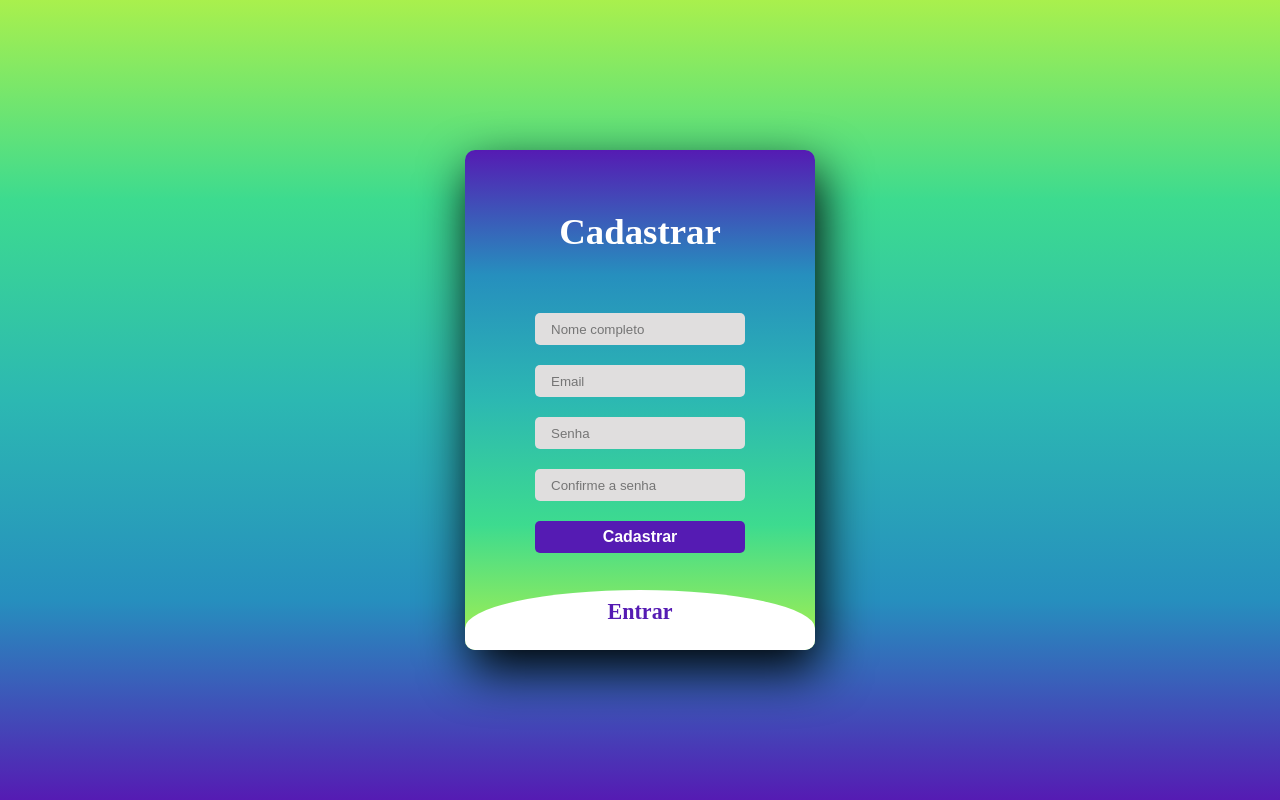
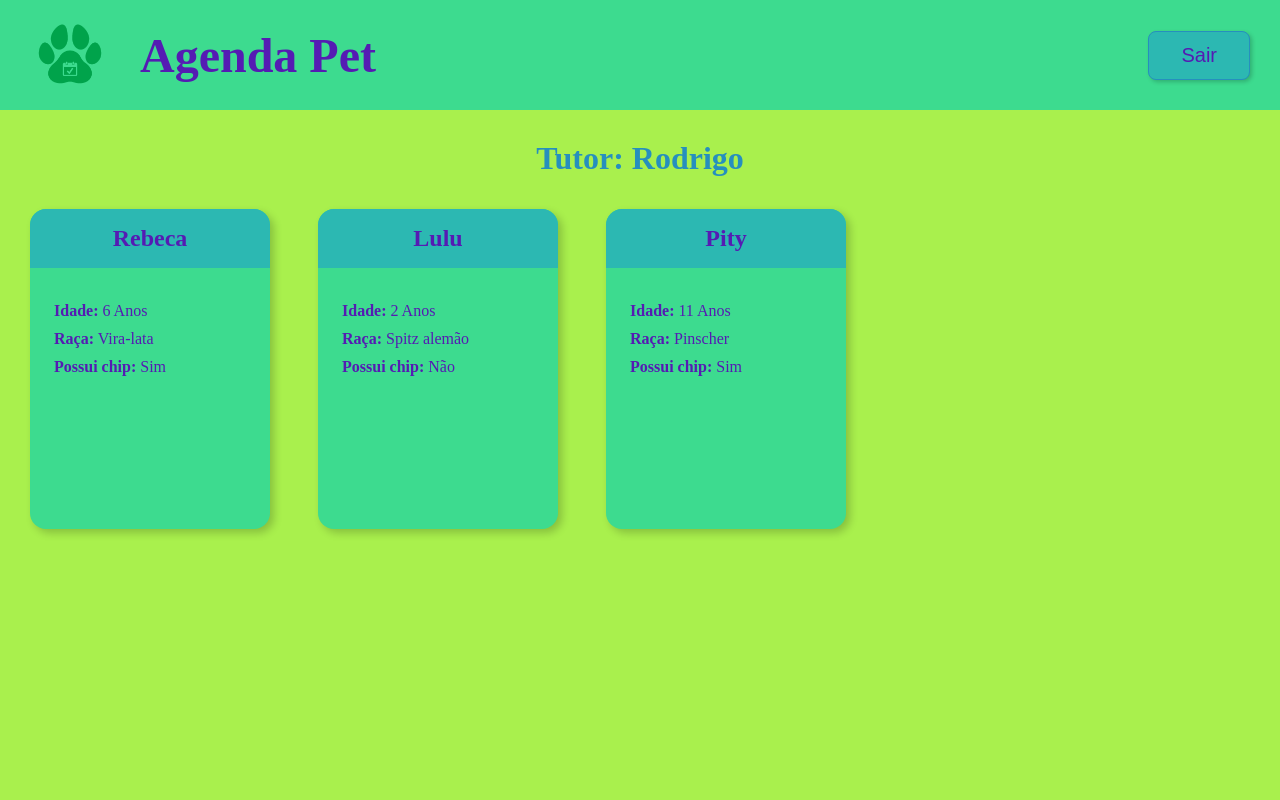
Before and after one commit to Xchapeu/Project-Int, a React (Vite) app: page / in a window 1280 px wide. Built offline with nearby package versions, Linux system fonts and the light colour scheme; sample sign-in values are in the browser's storage.

Commit message:
Add routes

```diff
--- a/package.json
+++ b/package.json
@@ -9,8 +9,10 @@
     "preview": "vite preview"
   },
   "dependencies": {
+    "axios": "^1.3.4",
     "react": "^18.2.0",
-    "react-dom": "^18.2.0"
+    "react-dom": "^18.2.0",
+    "react-router-dom": "^6.9.0"
   },
   "devDependencies": {
     "@types/react": "^18.0.27",
--- a/src/App.jsx
+++ b/src/App.jsx
@@ -1,12 +1,12 @@
-import { LandingPage } from "./pages/LandingPage";
-import { HomePage } from "./pages/HomePage";
+
+import { AppRoutes } from "./AppRoutes";
 import "./global.css";
 
 function App() {
 
   return (
     <div className="App">
-      <LandingPage />
+      <AppRoutes />
     </div>
   )
 }
--- /dev/null
+++ b/src/AppRoutes.jsx
@@ -0,0 +1,34 @@
+import { useContext } from "react";
+import { BrowserRouter as Router, Route, Routes, Navigate } from "react-router-dom";
+import { Loading } from "./components/Loading";
+import { AuthProvider, AuthContext } from "./contexts/auth";
+import { HomePage } from "./pages/HomePage";
+import { LandingPage } from "./pages/LandingPage";
+
+export const AppRoutes = () => {
+
+    const Private = ({ children }) => {
+        const { authenticated, loading } = useContext(AuthContext);
+
+        if(loading) {
+            return <Loading />
+        }
+
+        if(!authenticated) {
+            return <Navigate to="/login" />;
+        }
+
+        return children;
+    };
+
+    return (
+        <Router>
+            <AuthProvider>
+                <Routes>
+                    <Route exact path="/login" element={<LandingPage />} />
+                    <Route exact path="/" element={<Private><HomePage /></Private>} />
+                </Routes>
+            </AuthProvider>
+        </Router>
+    );
+}
--- a/src/components/Header/index.jsx
+++ b/src/components/Header/index.jsx
@@ -1,13 +1,27 @@
+import { useContext } from "react";
 import logoImg from "../../assets/logo.png";
+import { AuthContext } from "../../contexts/auth";
 import "./styles.css";
 
 export const Header = () => {
+
+    const { logout } = useContext(AuthContext);
+
+    const handleLogout = () => {
+        logout();
+    }
+
     return (
         <header className="header">
             <div className="main-container">
                 <img src={logoImg} alt="Logo Pet Agenda" />
                 <h1>Agenda Pet</h1>
             </div>
+
+            <div className="logout-container">
+                <button onClick={handleLogout}>Sair</button>
+            </div>
+
         </header>
     );
 }
--- a/src/components/Header/styles.css
+++ b/src/components/Header/styles.css
@@ -1,5 +1,8 @@
 .header {
     background-color: var(--primary-color);
+    display: flex;
+    align-items: center;
+    justify-content: space-between;
 }
 
 .main-container {
@@ -18,3 +21,24 @@
     font-weight: bold;
     color: var(--fourth-color);
 }
+
+.logout-container {
+    margin: 30px;
+}
+
+.logout-container button {
+    padding: 12px 32px;
+    background: var(--secondary-color);
+    border: 1px solid var(--third-color);
+    border-radius: 8px;
+    color: var(--fourth-color);
+    font-size: 20px;
+    box-shadow: 2px 2px 4px rgba(0, 0, 0, 0.2);
+    transition: all ease-in-out 0.2s;
+    cursor: pointer;
+}
+
+.logout-container button:hover {
+    background: var(--third-color);
+    color: var(--primary-color);
+}
--- /dev/null
+++ b/src/components/Loading/index.jsx
@@ -0,0 +1,7 @@
+import "./styles.css";
+
+export const Loading = () => {
+    return(
+        <div className="loading">Carregando...</div>
+    );
+}
--- /dev/null
+++ b/src/components/Loading/styles.css
@@ -0,0 +1,10 @@
+.loading {
+    width: 100%;
+    height: 100vh;
+    background: linear-gradient(to bottom, var(--bg-color), var(--primary-color), var(--secondary-color), var(--third-color), var(--fourth-color));
+    font-size: 40px;
+    color: var(--fourth-color);
+    text-align: center;
+    justify-content: center;
+    padding-top: 45vh;
+}
--- /dev/null
+++ b/src/contexts/auth.jsx
@@ -0,0 +1,67 @@
+import { createContext, useEffect, useState } from "react";
+import { useNavigate } from "react-router-dom";
+import { api, createSession } from "../services/api";
+
+export const AuthContext = createContext();
+
+export const AuthProvider = ({ children }) => {
+
+    const navigate = useNavigate(AuthContext);
+
+    const [user, setUser] = useState(null);
+    const [loading, setLoading] = useState(true);
+
+    useEffect(() => {
+        const recoveredUser = localStorage.getItem("user");
+
+        if(recoveredUser) {
+            setUser(JSON.parse(recoveredUser));
+        }
+
+        setLoading(false);
+
+    }, [])
+
+    const login = async (email, password) => {
+        console.log("Login auth",{ email, password });
+
+        // api criar uma session
+        // const response = await createSession(email, password);
+        // console.log("Login auth 2", response.data)
+
+
+        const loggedUser = {
+            id: "1234",
+            email
+        }
+
+        // const token = response.data.token;
+
+        localStorage.setItem("user", JSON.stringify(loggedUser));
+        // localStorage.setItem("token", token);
+
+        // api.defaults.headers.Authorization = `Bearer ${token}`;
+
+        if(password === "secret") {
+            setUser(loggedUser);
+            navigate("/");
+        } else {
+            alert("Invalid password");
+            return;
+        }
+    }
+
+    const logout = () => {
+        console.log("Logout");
+        confirm("Tem certeza que deseja sair??");
+        localStorage.removeItem("user");
+        setUser(null);
+        navigate("/login");
+    }
+
+    return (
+        <AuthContext.Provider value={{ authenticated: !!user, user, login, logout, loading }}>
+            {children}
+        </AuthContext.Provider>
+    )
+}
--- a/src/pages/LandingPage/index.jsx
+++ b/src/pages/LandingPage/index.jsx
@@ -1,27 +1,111 @@
+import { useState, useContext } from "react";
+import { AuthContext } from "../../contexts/auth";
 import "./styles.css";
 
 export const LandingPage = () => {
+
+    const { authenticated, login } = useContext(AuthContext);
+
+    const [nomeComp, setNomeComp] = useState("");
+    const [email, setEmail] = useState("");
+    const [password, setPassword] = useState("");
+    const [confirmPassword, setConfirmPassword] = useState("");
+
+    const [loginEmail, setLoginEmail] = useState("");
+    const [loginPassword, setLoginPassword] = useState("");
+
+    const handleRegistration = (e) => {
+        e.preventDefault();
+
+        if(password !== confirmPassword) {
+            alert("As senhas digitadas não correspondem!");
+            return;
+        }
+
+        console.log({ nomeComp, email, password, confirmPassword });
+        alert(`Obrigado ${nomeComp} por se cadastrar no Agenda Pet.`);
+        setNomeComp("");
+        setEmail("");
+        setPassword("");
+        setConfirmPassword("");
+    }
+
+    const handleLogin = (e) => {
+        e.preventDefault();
+
+        console.log({ loginEmail, loginPassword });
+        login(loginEmail, loginPassword);
+    }
+
     return (
         <div className="content">
             <div className="main">
-                <input type="checkbox" id="chk" aria-hidden="true" />
+                <input type="checkbox" id="chk" aria-hidden />
 
                 <div className="signup">
-                    <form>
+                    <form onSubmit={handleRegistration}>
                         <label className="label-signup" htmlFor="chk" aria-hidden>Cadastrar</label>
-                        <input className="input-fullName" type="text" name="txt" placeholder="Nome completo" required/>
-                        <input className="input-email" type="email" name="email" placeholder="Email" required />
-                        <input className="input-password" type="password" name="password" placeholder="Senha" />
-                        <input className="input-password" type="password" name="confirm-password" placeholder="Confirme a senha" />
+                        <input
+                            className="input-fullName"
+                            type="text"
+                            name="txt"
+                            placeholder="Nome completo"
+                            value={nomeComp}
+                            onChange={e => setNomeComp(e.target.value)}
+                            required
+                        />
+                        <input
+                            className="input-email"
+                            type="email"
+                            name="email"
+                            placeholder="Email"
+                            value={email}
+                            onChange={e => setEmail(e.target.value)}
+                            required
+                        />
+                        <input
+                            className="input-password"
+                            type="password"
+                            name="password"
+                            placeholder="Senha"
+                            value={password}
+                            onChange={e => setPassword(e.target.value)}
+                            required
+                        />
+                        <input
+                            className="input-password"
+                            type="password"
+                            name="confirm-password"
+                            placeholder="Confirme a senha"
+                            value={confirmPassword}
+                            onChange={e => setConfirmPassword(e.target.value)}
+                            required
+                        />
                         <button className="signup-button">Cadastrar</button>
                     </form>
                 </div>
 
                 <div className="login">
-                    <form>
-                        <label className="label-login" htmlFor="chk" aria hidden>Entrar</label>
-                        <input className="input-email" type="email" name="email" placeholder="Email" required />
-                        <input className="input-password" type="password" name="password" placeholder="Senha" />
+                    <form onSubmit={handleLogin}>
+                        <label className="label-login" htmlFor="chk" aria-hidden>Entrar</label>
+                        <input
+                            className="input-email"
+                            type="email"
+                            name="email"
+                            placeholder="Email"
+                            value={loginEmail}
+                            onChange={e => setLoginEmail(e.target.value)}
+                            required
+                        />
+                        <input
+                            className="input-password"
+                            type="password"
+                            name="password"
+                            placeholder="Senha"
+                            value={loginPassword}
+                            onChange={e => setLoginPassword(e.target.value)}
+                            required
+                        />
                         <button className="login-button">Entrar</button>
                     </form>
                 </div>
--- a/src/pages/LandingPage/styles.css
+++ b/src/pages/LandingPage/styles.css
@@ -85,6 +85,7 @@
 .login .label-login {
     color: var(--fourth-color);
     transform: scale(.6);
+    padding-top: 16px;
 }
 
 #chk:checked ~ .login {
--- /dev/null
+++ b/src/services/api.js
@@ -0,0 +1,9 @@
+import axios from 'axios'
+
+export const api = axios.create({
+    baseURL: "http://localhost:3000"
+});
+
+export const createSession = async (email, password) => {
+    return api.post("/sessions", { email, password });
+}
```
Also changed, not shown: info.txt (added), 2 other files (tests, documents, lock files or other folders).
